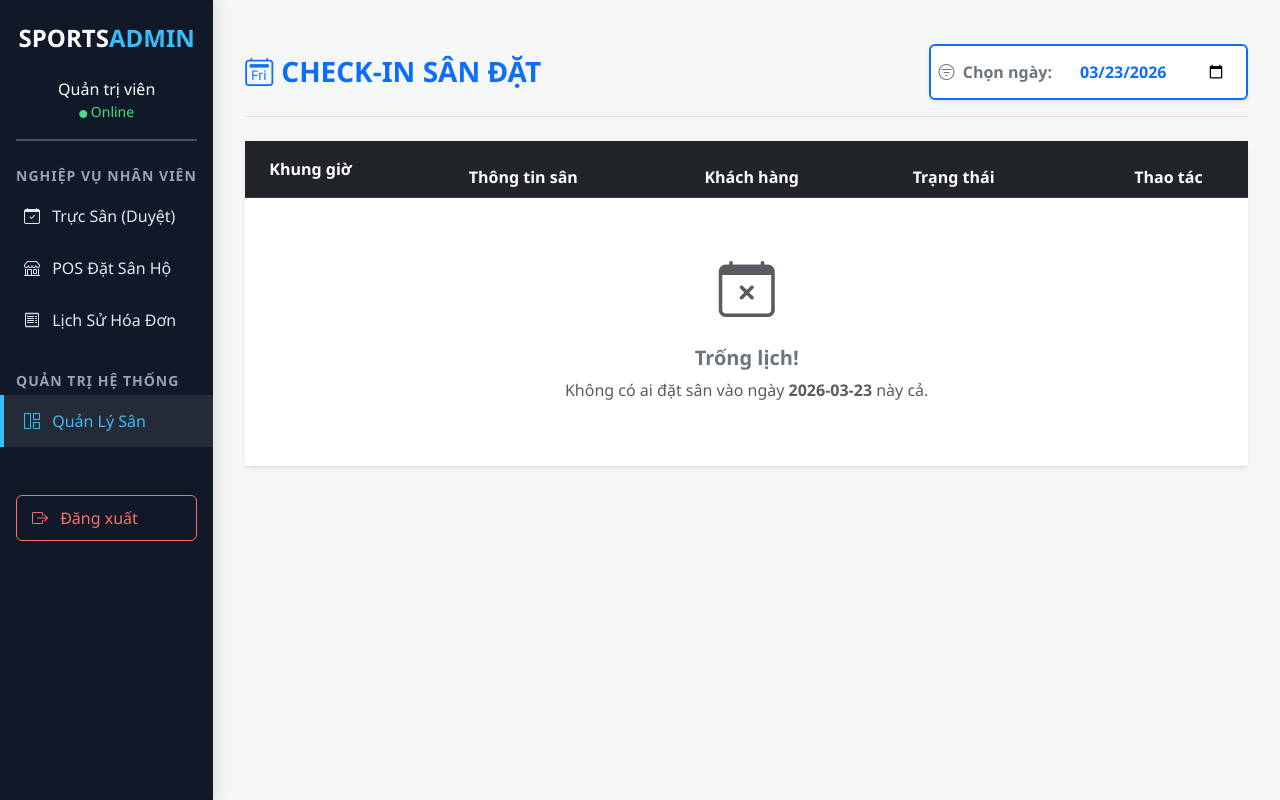
After one commit to dangnhatnam123/SportsBookingApp, a Flask app: page /admin/truc-san in a window 1280 px wide. The commit adds this page. Run offline with Flask 3, Linux system fonts and the light colour scheme; data that the repository does not hold is empty.

Commit message:
change giao dien admin

```diff
--- a/app/courts/dao.py
+++ b/app/courts/dao.py
@@ -1,7 +1,7 @@
 from datetime import datetime
 
 from app import db
-from app.models import San, DatLich
+from app.models import San, DatLich, HoaDon
 
 
 def load_all_san():
@@ -40,3 +40,9 @@ def check_ten_san(ten, exclude_id = None):
     if exclude_id:
         query = query.filter(San.id != exclude_id)
     return query.first() is not None
+
+def get_lich_theo_ngay(ngay):
+    return DatLich.query.filter(db.func.date(DatLich.ngay_choi) == ngay).all()
+
+def get_lich_su_giao_dich():
+    return HoaDon.query.order_by(HoaDon.id.desc()).all()
--- a/app/courts/views.py
+++ b/app/courts/views.py
@@ -1,6 +1,8 @@
-from flask import render_template
+from datetime import datetime
+
+from flask import render_template, request, flash, redirect, url_for
 from app import models
-from app.courts import courts_bp
+from app.courts import courts_bp, dao
 
 
 @courts_bp.route('/')
@@ -29,6 +31,10 @@ def add_san():
     ten = request.form.get('ten_san')
     loai = request.form.get('loai_san')
     gia = request.form.get('gia')
+
+    if dao.check_ten_san(ten):
+        flash(f"Tên sân '{ten}' đã tồn tại trong hệ thống!", "warning")
+        return redirect(url_for('courts_bp.manage_san'))
 
     try:
         dao.add_san_moi(ten,loai,gia)
@@ -68,3 +74,16 @@ def edit_san(san_id):
             flash(f"Lỗi cập nhật: {e}", "danger")
 
     return redirect(url_for('courts_bp.manage_san'))
+
+@courts_bp.route('/admin/truc-san')
+def admin_truc_san():
+    ngay_chon = request.args.get('ngay', datetime.now().strftime('%Y-%m-%d'))
+    # Gọi hàm lấy lịch từ dao.py
+    ds_lich = dao.get_lich_theo_ngay(ngay_chon)
+    return render_template('admin/dashboard.html', ds_lich=ds_lich, ngay_chon=ngay_chon)
+
+@courts_bp.route('/admin/lich-su-giao-dich')
+def admin_history():
+    # Gọi hàm lấy lịch sử từ dao.py
+    history = dao.get_lich_su_giao_dich()
+    return render_template('admin/my_history.html', history=history)
--- a/app/templates/admin/admin_base.html
+++ b/app/templates/admin/admin_base.html
@@ -2,30 +2,93 @@
 <html lang="vi">
 <head>
     <meta charset="UTF-8">
-    <title>Admin - Quản lý sân</title>
+    <meta name="viewport" content="width=device-width, initial-scale=1.0">
+    <title>{% block title %}Khu Vực Quản Trị{% endblock %}</title>
+
     <link href="https://cdn.jsdelivr.net/npm/bootstrap@5.3.0/dist/css/bootstrap.min.css" rel="stylesheet">
+    <link rel="stylesheet" href="https://cdn.jsdelivr.net/npm/bootstrap-icons@1.11.1/font/bootstrap-icons.css">
+
+    <link rel="stylesheet" href="{{ url_for('static', filename='css/main.css') }}">
+    <link rel="stylesheet" href="{{ url_for('static', filename='css/search.css') }}">
+
+    <style>
+        body { overflow-x: hidden; background-color: #f4f7f6; }
+        .admin-sidebar {
+            min-height: 100vh;
+            background-color: #111827; /* Màu xám đen mạnh mẽ cho Admin */
+            padding-top: 20px;
+            box-shadow: 4px 0 15px rgba(0,0,0,0.1);
+        }
+        .admin-sidebar a.nav-item {
+            color: #e2e8f0; padding: 14px 20px; display: block;
+            text-decoration: none; font-weight: 500; transition: all 0.3s;
+            border-left: 4px solid transparent;
+        }
+        .admin-sidebar a.nav-item:hover, .admin-sidebar a.nav-item.active {
+            background-color: rgba(255, 255, 255, 0.08);
+            color: #38bdf8; /* Màu xanh nước biển làm điểm nhấn cho Admin */
+            border-left: 4px solid #38bdf8;
+        }
+        .admin-sidebar .group-title { color: #94a3b8; letter-spacing: 1px; }
+        .main-content { min-height: 100vh; padding: 20px; }
+    </style>
 </head>
 <body>
-<nav class="navbar navbar-dark bg-dark mb-4">
-    <div class="container-fluid">
-        <span class="navbar-brand">Hệ Thống Quản Lý Sân</span>
-        <a href="/logout" class="btn btn-outline-light btn-sm">Đăng xuất</a>
+    <div class="container-fluid p-0">
+        <div class="row g-0">
+            <div class="col-md-2 admin-sidebar sticky-top">
+                <div class="text-center mb-4 px-3">
+                    <a href="/" class="text-decoration-none fs-4 fw-bold text-white d-block">
+                        SPORTS<span style="color: #38bdf8;">ADMIN</span>
+                    </a>
                 </div>
-</nav>
 
-<div class="container">
+                <div class="text-center mb-3">
+                    <h6 class="text-white mb-0">Quản trị viên</h6>
+                    <small style="color: #4ade80;"><i class="bi bi-circle-fill" style="font-size: 8px;"></i> Online</small>
+                </div>
 
+                <hr class="border-2 mx-3 opacity-25" style="border-color: #f8fafc;">
+
+                <p class="small px-3 mt-4 mb-1 fw-bold group-title">NGHIỆP VỤ NHÂN VIÊN</p>
+                <a href="{{ url_for('courts_bp.admin_truc_san') }}" class="nav-item">
+                    <i class="bi bi-calendar-check me-2"></i> Trực Sân (Duyệt)
+                </a>
+                <a href="/search" class="nav-item">
+                    <i class="bi bi-shop me-2"></i> POS Đặt Sân Hộ
+                </a>
+                <a href="{{ url_for('courts_bp.admin_history') }}" class="nav-item">
+                    <i class="bi bi-receipt me-2"></i> Lịch Sử Hóa Đơn
+                </a>
+
+                <p class="small px-3 mt-4 mb-1 fw-bold group-title">QUẢN TRỊ HỆ THỐNG</p>
+                <a href="{{ url_for('courts_bp.manage_san') }}" class="nav-item active">
+                    <i class="bi bi-grid-1x2 me-2"></i> Quản Lý Sân
+                </a>
+
+                <div class="mt-5 px-3">
+                    <a href="/logout" class="btn w-100 text-start" style="color: #f87171; border: 1px solid #f87171; padding: 10px 15px;">
+                        <i class="bi bi-box-arrow-right me-2"></i> Đăng xuất
+                    </a>
+                </div>
+            </div>
+
+            <div class="col-md-10 main-content">
                 {% with messages = get_flashed_messages(with_categories=true) %}
                     {% if messages %}
                         {% for category, message in messages %}
-    <div class="alert alert-{{ category }}">{{ message }}</div>
+                            <div class="alert alert-{{ category }} alert-dismissible fade show">
+                                {{ message }}
+                                <button type="button" class="btn-close" data-bs-dismiss="alert"></button>
+                            </div>
                         {% endfor %}
                     {% endif %}
                 {% endwith %}
 
                 {% block admin_content %}{% endblock %}
             </div>
-
+        </div>
+    </div>
     <script src="https://cdn.jsdelivr.net/npm/bootstrap@5.3.0/dist/js/bootstrap.bundle.min.js"></script>
 </body>
 </html>
--- /dev/null
+++ b/app/templates/admin/dashboard.html
@@ -0,0 +1,83 @@
+{% extends 'admin/admin_base.html' %}
+
+{% block title %}Trực Sân{% endblock %}
+
+{% block admin_content %}
+<div class="container-fluid py-4">
+    <div class="d-flex justify-content-between align-items-center mb-4 pb-3 border-bottom">
+        <h3 class="text-primary fw-bold mb-0"><i class="bi bi-calendar2-day me-2"></i>CHECK-IN SÂN ĐẶT</h3>
+
+        <form action="{{ url_for('staff_bp.staff_dashboard') }}" method="GET"
+              class="d-flex align-items-center bg-white p-2 rounded shadow-sm border border-2 border-primary">
+            <label class="fw-bold text-secondary me-3 text-nowrap"><i class="bi bi-filter-circle me-1"></i> Chọn
+                ngày:</label>
+            <input type="date" name="ngay" value="{{ ngay_chon }}" class="form-control border-0 text-primary fw-bold"
+                   style="background: transparent;" onchange="this.form.submit()">
+        </form>
+    </div>
+
+    <div class="card shadow-sm border-0 rounded-3">
+        <div class="card-body p-0">
+            <div class="table-responsive">
+                <table class="table table-hover align-middle mb-0">
+                    <thead class="table-dark">
+                    <tr>
+                        <th class="ps-4 py-3">Khung giờ</th>
+                        <th>Thông tin sân</th>
+                        <th>Khách hàng</th>
+                        <th>Trạng thái</th>
+                        <th class="text-center">Thao tác</th>
+                    </tr>
+                    </thead>
+                    <tbody>
+                    {% for lich in ds_lich %}
+                    <tr>
+                        <td class="ps-4 fw-bold text-primary fs-5">
+                            {{ lich.gio_bd.strftime('%H:%M') }} - {{ lich.gio_kt.strftime('%H:%M') }}
+                        </td>
+                        <td>
+                            <div class="fw-bold text-dark">{{ lich.san.ten_san }}</div>
+                            <small class="text-muted">{{ "{:,.0f}".format(lich.san.gia_san_theo_gio) }}đ/h</small>
+                        </td>
+                        <td>
+                            <div class="fw-bold">{{ lich.nguoi_dung.ho_ten }}</div>
+                            <small class="text-muted">Mã đơn: #{{ lich.id }}</small>
+                        </td>
+                        <td>
+                            {% if lich.trang_thai.name == 'DA_HOAN_THANH' %}
+                            <span class="badge bg-success py-2 px-3"><i
+                                    class="bi bi-check-circle"></i> Đã nhận sân</span>
+                            {% elif lich.trang_thai.name == 'DA_HUY' %}
+                            <span class="badge bg-danger py-2 px-3"><i class="bi bi-x-circle"></i> Đã hủy</span>
+                            {% else %}
+                            <span class="badge bg-warning text-dark py-2 px-3"><i class="bi bi-clock"></i> Chờ nhận sân</span>
+                            {% endif %}
+                        </td>
+                        <td class="text-center">
+                            {% if lich.trang_thai.name == 'CHUA_HOAN_THANH' %}
+                            <button class="btn btn-sm btn-success rounded-circle" title="Xác nhận nhận sân">
+                                <i class="bi bi-check-lg"></i>
+                            </button>
+                            {% else %}
+                            <button class="btn btn-light text-muted disabled border-0"><i class="bi bi-dash-circle"></i>
+                            </button>
+                            {% endif %}
+                        </td>
+                    </tr>
+                    {% else %}
+                    <tr>
+                        <td colspan="5" class="text-center py-5">
+                            <i class="bi bi-calendar-x text-muted" style="font-size: 3.5rem;"></i>
+                            <h5 class="text-secondary mt-3 fw-bold">Trống lịch!</h5>
+                            <p class="text-muted">Không có ai đặt sân vào ngày <strong>{{ ngay_chon }}</strong> này cả.
+                            </p>
+                        </td>
+                    </tr>
+                    {% endfor %}
+                    </tbody>
+                </table>
+            </div>
+        </div>
+    </div>
+</div>
+{% endblock %}
```
Also changed, not shown: app/templates/admin/my_history.html (added, +69 -0 lines). Lines whose indentation alone changed are shown as unchanged.
